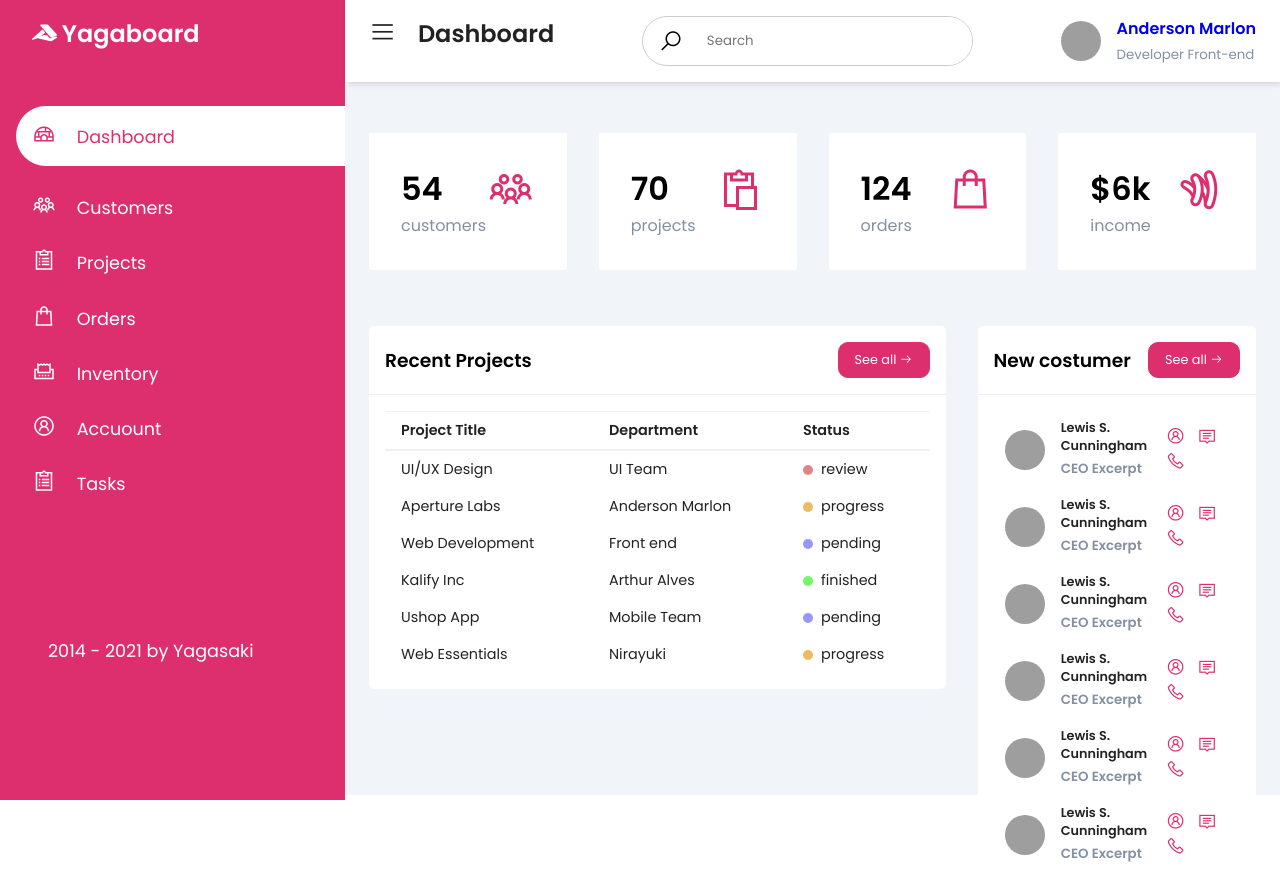
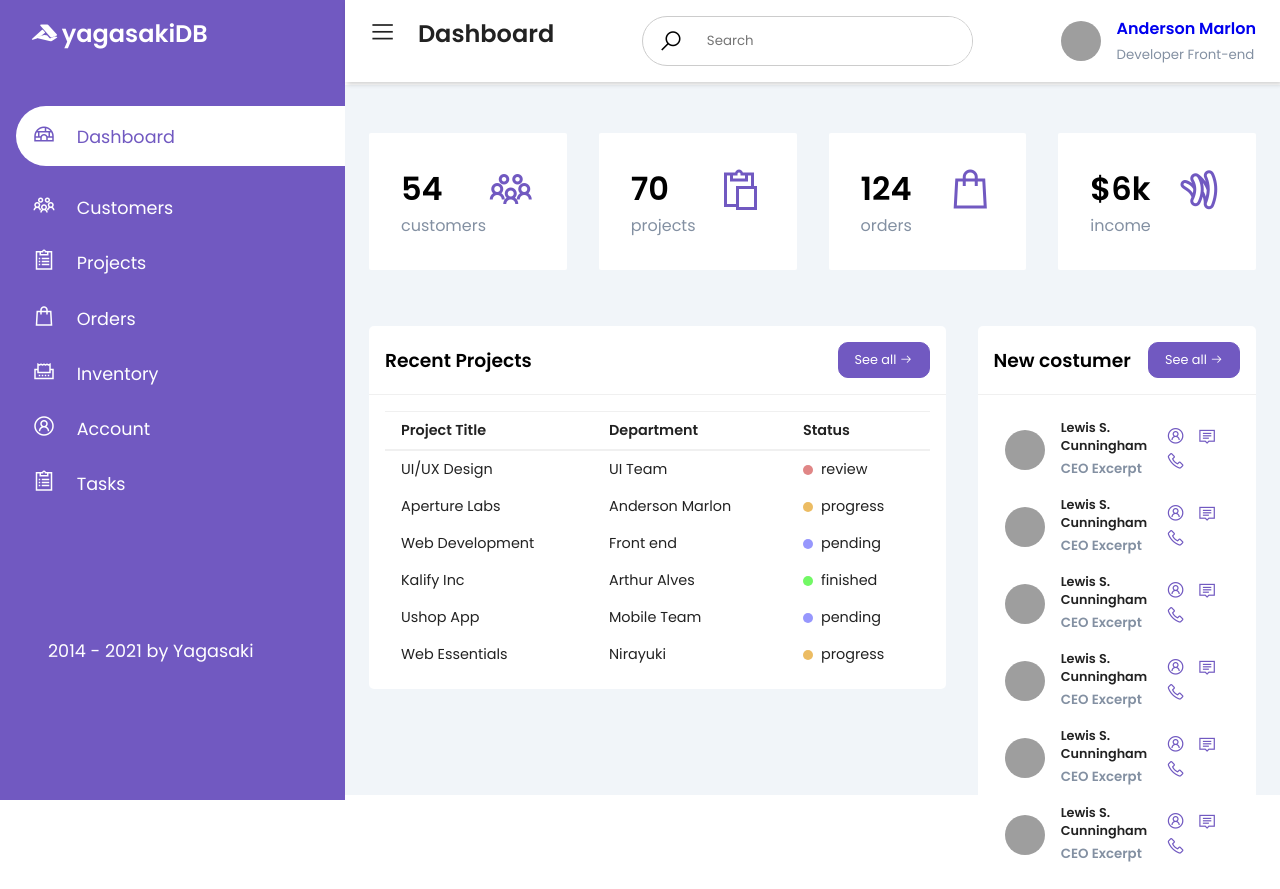
Before and after one commit to Yagasaki7K/website-dashboard, a plain HTML site: page index.html in a window 1280 px wide. Drawn offline with nearby package versions, Linux system fonts and the light colour scheme; grey boxes are pictures that could not be loaded.

Commit message:
Fix lil things

```diff
--- a/index.html
+++ b/index.html
@@ -14,7 +14,7 @@
     <input type="checkbox" id="nav-toggle">
     <div class="sidebar">
         <div class="sidebar-brand">
-            <h2><span class="lab la-accusoft"></span> <span>Yagaboard</span></h2>
+            <h2><span class="lab la-accusoft"></span> <span>yagasakiDB</span></h2>
         </div>
         <div class="sidebar-menu">
             <li>
@@ -49,7 +49,7 @@
 
             <li>
                 <a href=""><span class="las la-user-circle"></span>
-                    <span>Accuount</span>
+                    <span>Account</span>
                 </a>
             </li>
 
--- a/src/style.css
+++ b/src/style.css
@@ -1,7 +1,7 @@
 @import url("https://fonts.googleapis.com/css2?family=Poppins:wght@300;400;500;600&display=swap");
 
 :root {
-    --main-color: #dd2f6e;
+    --main-color: #7159c1;
     --color-dark: #1d2231;
     --text-grey: #8390a2;
 }
```
